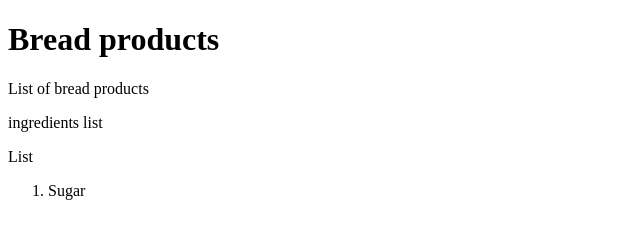
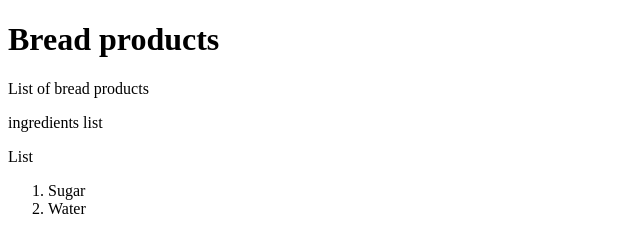
Before and after one commit to squa11/com.bread.demo, a plain HTML site: page WebContent/index.html in a window 1280 px wide. Shown: the full height of the page, 0-640 px from the left. Drawn offline with Linux system fonts and the light colour scheme.

Commit message:
Added water as an ingredient

```diff
--- a/WebContent/index.html
+++ b/WebContent/index.html
@@ -12,6 +12,7 @@
 <p>List</p>
 <ol>
 <li>Sugar</li>
+<li>Water</li>
 </ol>
 </body>
 </html>
```
